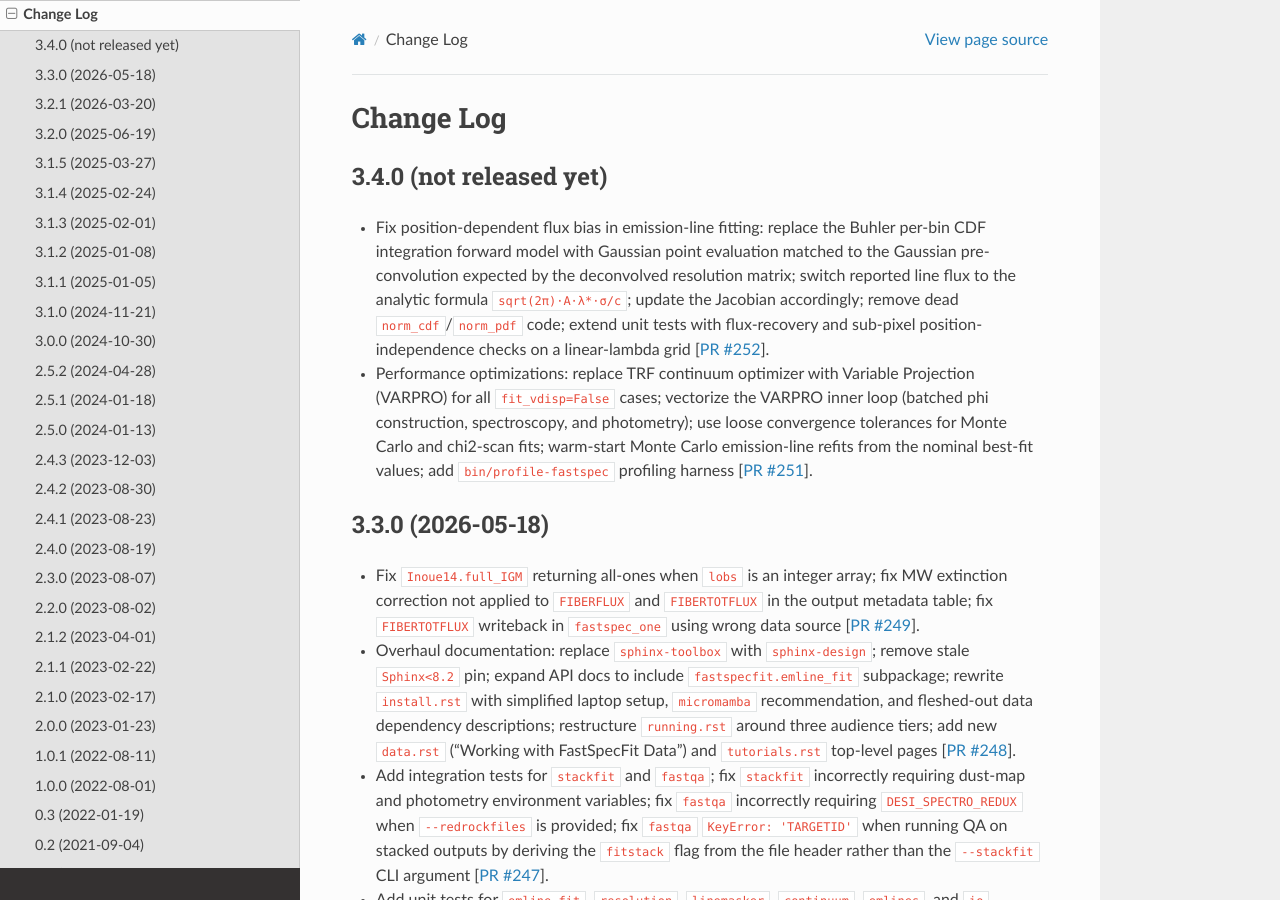
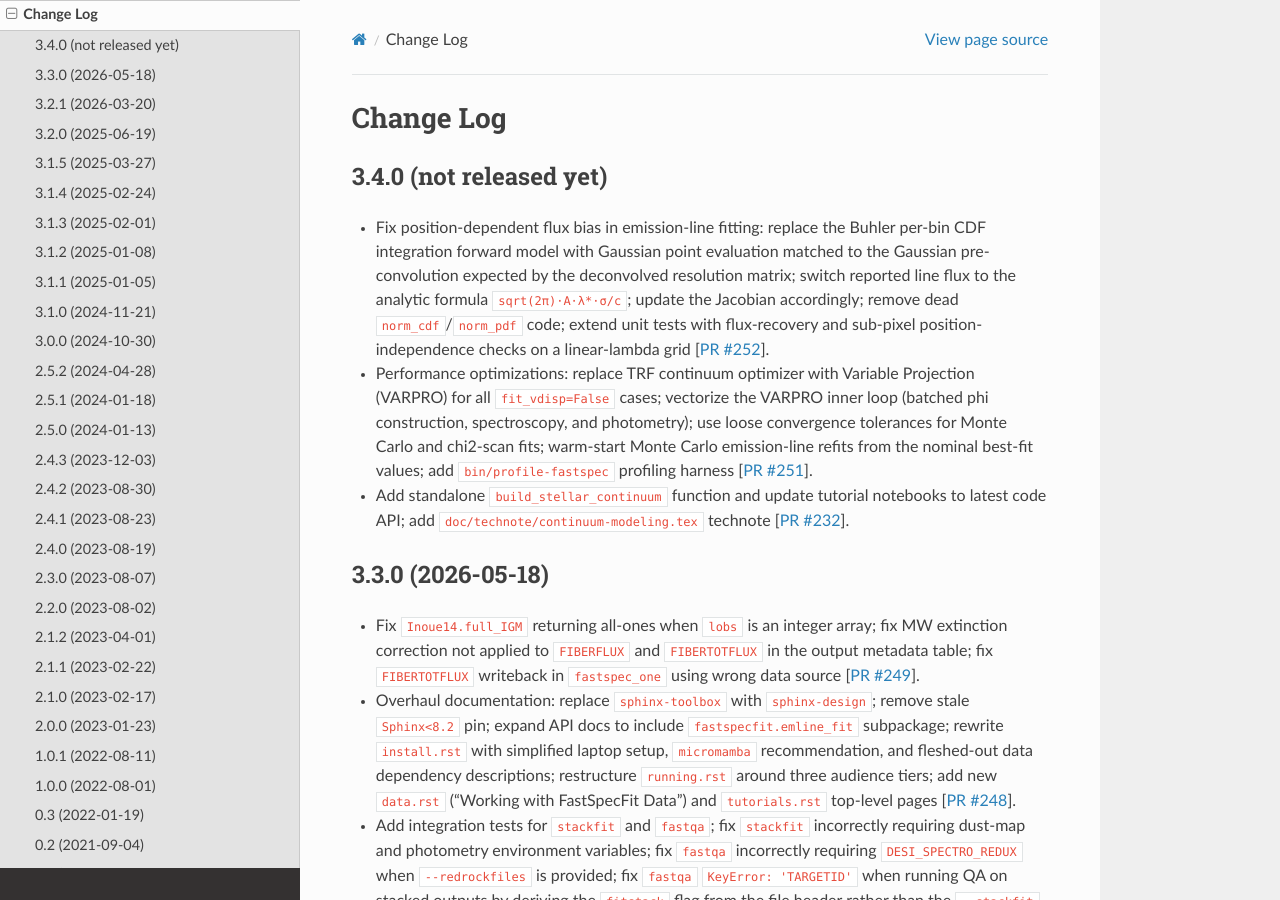
Before and after one commit to desihub/fastspecfit, a Sphinx documentation site: the page built from doc/changes.rst, in a window 1280 px wide and 900 px high. Built offline with Sphinx 7.4.7 and the Read the Docs theme 3.1.0, drawn with Linux system fonts in a browser that asks for light colours; the version number could not be read and is left out.

Commit message:
update change log [ci skip]

```diff
--- a/doc/changes.rst
+++ b/doc/changes.rst
@@ -18,11 +18,13 @@ Change Log
   convergence tolerances for Monte Carlo and chi2-scan fits; warm-start Monte
   Carlo emission-line refits from the nominal best-fit values; add
   ``bin/profile-fastspec`` profiling harness [`PR #251`_].
+* Add standalone ``build_stellar_continuum`` function and update
+  tutorial notebooks to latest code API; add
+  ``doc/technote/continuum-modeling.tex`` technote [`PR #232`_].
 
 .. _`PR #252`: https://github.com/desihub/fastspecfit/pull/252
 .. _`PR #251`: https://github.com/desihub/fastspecfit/pull/251
-
-
+.. _`PR #232`: https://github.com/desihub/fastspecfit/pull/232
 
 3.3.0 (2026-05-18)
 ------------------
```
